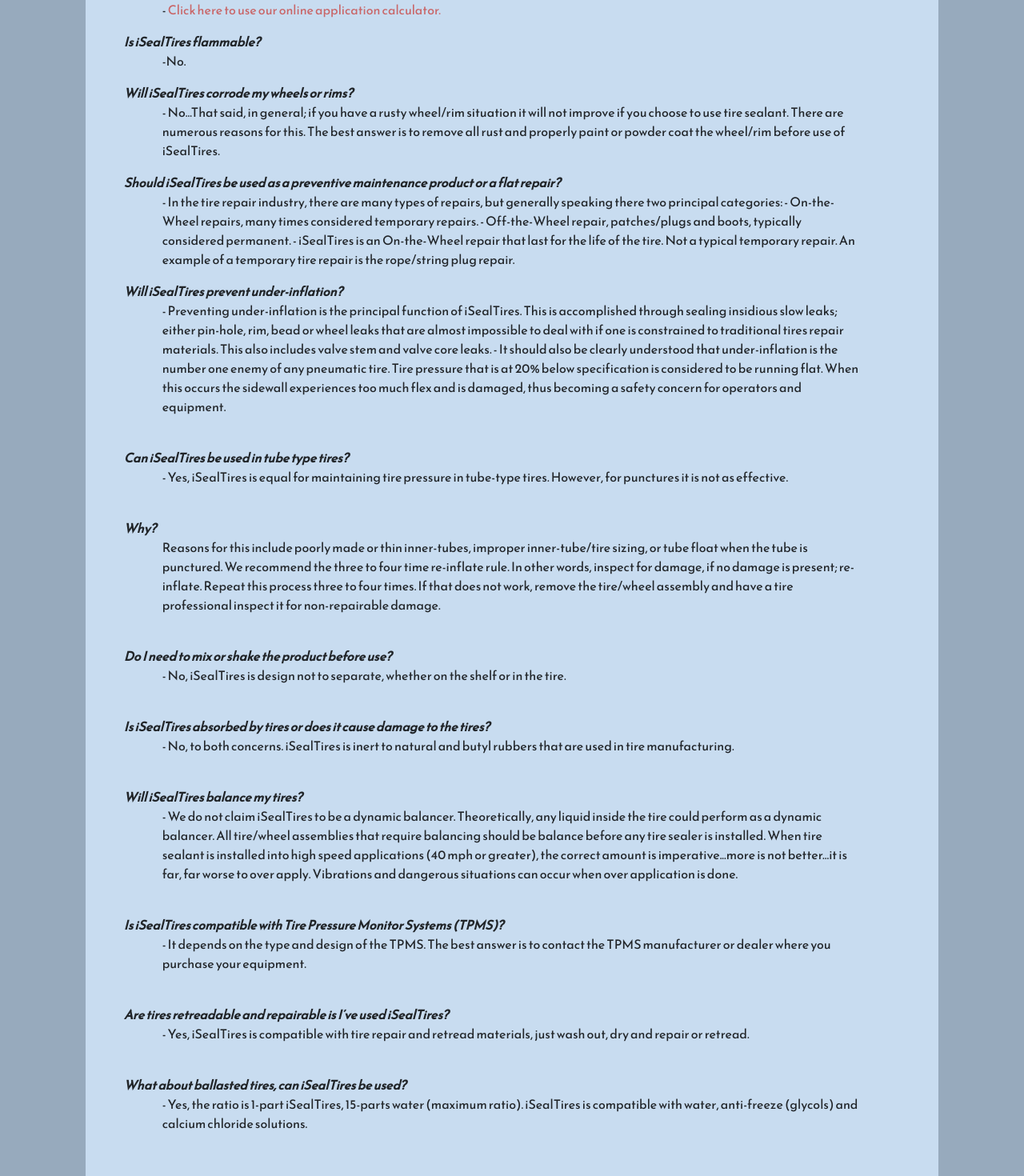
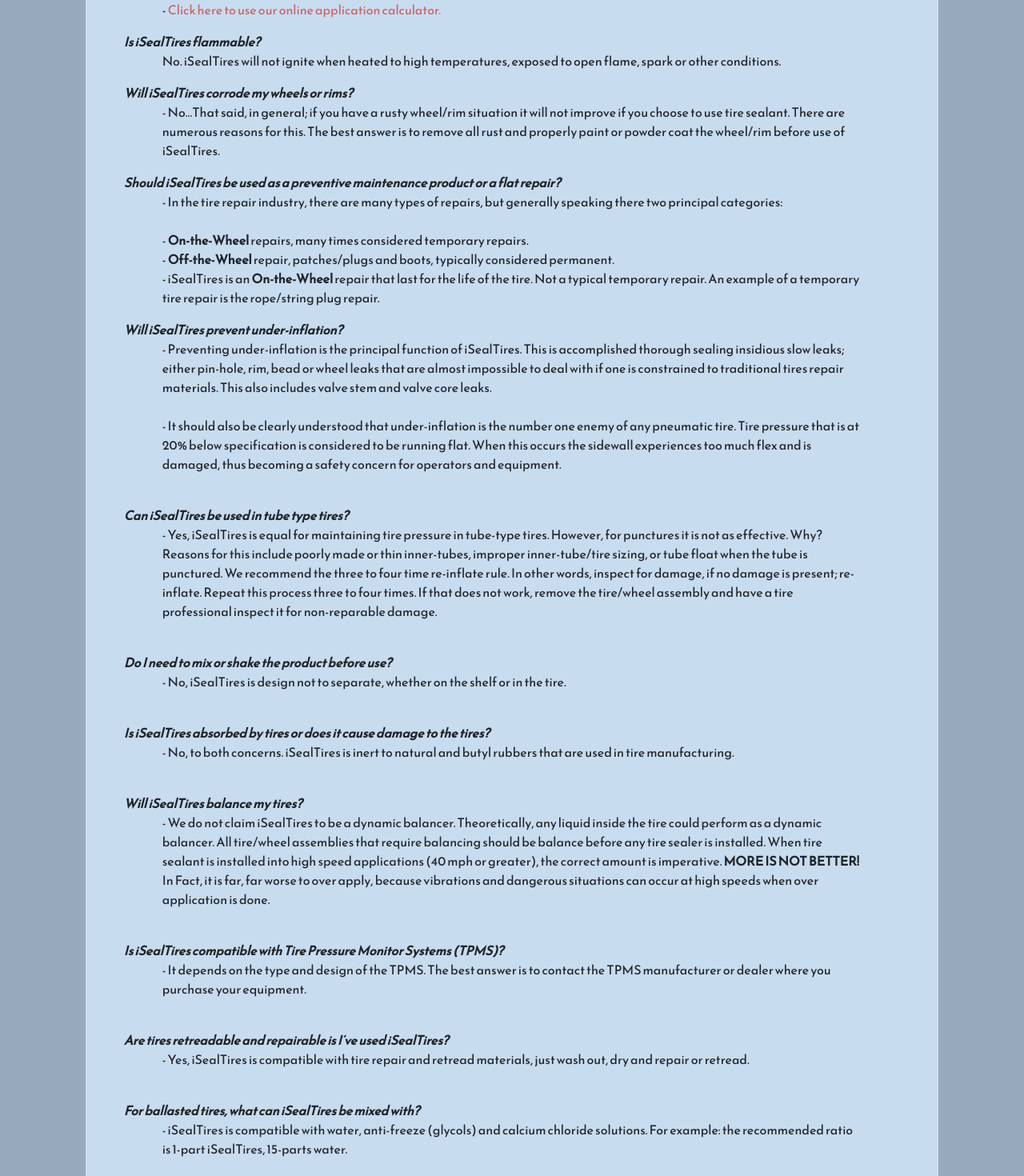
Before and after one commit to d-das/isealtires, an Angular app: page /faq in a window 1280 px wide. Shown: the part 320-1790 px from the top of the page at 80% size. Built offline with nearby package versions, Linux system fonts and the light colour scheme.

Commit message:
updated text and content

```diff
--- a/src/app/contact/contact.component.html
+++ b/src/app/contact/contact.component.html
@@ -6,7 +6,7 @@
         <h1>About Us</h1>
       </div>
       <p>
-        After several years of development and testing iSealTires brand introduced its first product Heavy Duty Tire Sealant in mid-2017. Led by an experienced Tire Retread and Repair professional with many years of industry experience in the development and manufacture of tire repair liquid formulae (Chemical Vulcanizing Fluids). This unique and highly effective formulae came to life. The company is owned by Rex Hidle, during his career his job path has covered Aerospace, Oil Field Wireline Service, Manufacturing, Sale and Marketing, Quality Assurance and Regulatory Affairs. Additionally, he has been involved in numerous industry associations including Tire Industry Association, American Trucking Associations - Technology and Maintenance Council, Tread Rubber Manufactures Group, Tire Retread & Repair Information Bureau and other state and local trucking and industry associations.
+        After several years of development and testing iSealTires brand introduced its first product Heavy Duty Tire Sealant in mid-2017. Led by an experienced Tire Retread and Repair professional with 10+ years of tire industry experience in the development and manufacture of tire repair, including liquid formulae (Chemical Vulcanizing Fluids). This unique and highly effective formulae came to life. The company is owned by Rex Hidle, during his career his job path has covered Aerospace, Oil Field Wireline Service, Manufacturing, Sale and Marketing, Quality Assurance and Regulatory Affairs. Additionally, he has been involved in numerous industry associations including Tire Industry Association, American Trucking Associations - Technology and Maintenance Council, Tread Rubber Manufactures Group, Tire Retread & Repair Information Bureau and other state and local trucking and industry associations.
       </p>
       <div class="text-center">
         <h1>Contact Us</h1>
--- a/src/app/faq/faq.component.html
+++ b/src/app/faq/faq.component.html
@@ -19,14 +19,14 @@
         Is iSealTires flammable?
       </div>
       <div class="mx-5 mb-3">
-        -No.
+        No. iSealTires will not ignite when heated to high temperatures, exposed to open flame, spark or other conditions.
       </div>
 
       <div class="ques">
         Will iSealTires corrode my wheels or rims?
       </div>
       <div class="mx-5 mb-3">
-        - No...That said, in general; if you have a rusty wheel/rim situation it will not improve if you choose to use tire sealant. There are numerous reasons for this. The best answer is to remove all rust and properly paint or powder coat the wheel/rim before use of iSealTires.
+        - No…That said, in general; if you have a rusty wheel/rim situation it will not improve if you choose to use tire sealant. There are numerous reasons for this. The best answer is to remove all rust and properly paint or powder coat the wheel/rim before use of iSealTires.
       </div>
 
       <div class="ques">
@@ -34,30 +34,28 @@
       </div>
       <div class="mx-5 mb-3">
         - In the tire repair industry, there are many types of repairs, but generally speaking there two principal categories:
-- On-the-Wheel repairs, many times considered temporary repairs. - Off-the-Wheel repair, patches/plugs and boots, typically considered
-permanent. - iSealTires is an On-the-Wheel repair that last for the life of the tire. Not a typical temporary repair. An example of a temporary tire repair is the rope/string plug repair.
+        <br><br>
+        - <b>On-the-Wheel</b> repairs, many times considered temporary repairs.
+        <br>
+        - <b>Off-the-Wheel</b> repair, patches/plugs and boots, typically considered permanent.
+        <br>
+        - iSealTires is an <b>On-the-Wheel</b> repair that last for the life of the tire. Not a typical temporary repair. An example of a temporary tire repair is the rope/string plug repair.
       </div>
 
       <div class="ques">
         Will iSealTires prevent under-inflation?
       </div>
       <div class="mx-5 mb-3">
-        - Preventing under-inflation is the principal function of iSealTires. This is accomplished through sealing insidious slow leaks; either pin-hole, rim, bead or wheel leaks that are almost impossible to deal with if one is constrained to traditional tires repair materials. This also includes valve stem and valve core leaks. - It should also be clearly understood that under-inflation is the number one enemy of any pneumatic tire. Tire pressure that is at 20% below specification is considered to be running flat. When this occurs the sidewall experiences too much flex and is damaged, thus becoming a safety concern for operators and equipment.
+        - Preventing under-inflation is the principal function of iSealTires. This is accomplished thorough sealing insidious slow leaks; either pin-hole, rim, bead or wheel leaks that are almost impossible to deal with if one is constrained to traditional tires repair materials. This also includes valve stem and valve core leaks.
+        <br><br>
+        - It should also be clearly understood that under-inflation is the number one enemy of any pneumatic tire. Tire pressure that is at 20% below specification is considered to be running flat. When this occurs the sidewall experiences too much flex and is damaged, thus becoming a safety concern for operators and equipment.
       </div>
       <br>
       <div class="ques">
         Can iSealTires be used in tube type tires?
       </div>
       <div class="mx-5 mb-3">
-        - Yes, iSealTires is equal for maintaining tire pressure in tube-type tires. However, for punctures it is not as effective.
-      </div>
-
-      <br>
-      <div class="ques">
-        Why?
-      </div>
-      <div class="mx-5 mb-3">
-        Reasons for this include poorly made or thin inner-tubes, improper inner-tube/tire sizing, or tube float when the tube is punctured. We recommend the three to four time re-inflate rule. In other words, inspect for damage, if no damage is present; re-inflate. Repeat this process three to four times. If that does not work, remove the tire/wheel assembly and have a tire professional inspect it for non-repairable damage.
+        - Yes, iSealTires is equal for maintaining tire pressure in tube-type tires. However, for punctures it is not as effective. Why? Reasons for this include poorly made or thin inner-tubes, improper inner-tube/tire sizing, or tube float when the tube is punctured. We recommend the three to four time re-inflate rule. In other words, inspect for damage, if no damage is present; re-inflate. Repeat this process three to four times. If that does not work, remove the tire/wheel assembly and have a tire professional inspect it for non-reparable damage.
       </div>
 
       <br>
@@ -81,7 +79,7 @@
         Will iSealTires balance my tires?
       </div>
       <div class="mx-5 mb-3">
-        - We do not claim iSealTires to be a dynamic balancer. Theoretically, any liquid inside the tire could perform as a dynamic balancer. All tire/wheel assemblies that require balancing should be balance before any tire sealer is installed. When tire sealant is installed into high speed applications (40 mph or greater), the correct amount is imperative...more is not better...it is far, far worse to over apply. Vibrations and dangerous situations can occur when over application is done.
+        - We do not claim iSealTires to be a dynamic balancer. Theoretically, any liquid inside the tire could perform as a dynamic balancer. All tire/wheel assemblies that require balancing should be balance before any tire sealer is installed. When tire sealant is installed into high speed applications (40 mph or greater), the correct amount is imperative. <b>MORE IS NOT BETTER!</b> In Fact, it is far, far worse to over apply, because vibrations and dangerous situations can occur at high speeds when over application is done.
       </div>
 
       <br>
@@ -102,10 +100,10 @@
 
       <br>
       <div class="ques">
-        What about ballasted tires, can iSealTires be used?
+        For ballasted tires, what can iSealTires be mixed with?
       </div>
       <div class="mx-5 mb-3">
-        - Yes, the ratio is 1-part iSealTires, 15-parts water (maximum ratio). iSealTires is compatible with water, anti-freeze (glycols) and calcium chloride solutions.
+        - iSealTires is compatible with water, anti-freeze (glycols) and calcium chloride solutions. For example: the recommended ratio is 1-part iSealTires, 15-parts water.
       </div>
 
     </div>
--- a/src/app/how-it-works/how-it-works.component.html
+++ b/src/app/how-it-works/how-it-works.component.html
@@ -6,7 +6,7 @@
         <h1>How It Works</h1>
       </div>
       <p class="mx-5">
-        iSealTires® works by creating a small pool of product at the bottom of the tire when at rest. As the tire rotates product evenly distributes throughout the entire inner surface of the tire. This action allows the product to eliminate air loss from bead leaks and pin holes, virtually eliminating casing porosity. When the vehicle slows down iSealTires® again begins to pool at 20 mph or below, thereby sealing any new punctures. This is done by air pressure forcing fibers and fillers into the puncture/leak, as well as, the rolling of the tire mechanically compacting the sealant into a permanent flexible plug.
+        iSealTires® works by creating a small pool of product at the bottom of the tire when at rest. As the tire rotates product evenly distributes throughout the entire inner surface of the tire. This action allows the product to eliminate air loss from bead leaks and pin holes, virtually eliminating casing porosity. When the vehicle slows down iSealTires® again begins to pool at 20 mph or lower, thereby sealing any new punctures. This is achieved by air pressure forcing fibers and fillers into the puncture/leak, as well as the rolling of the tire mechanically compacting the sealant into a permanent flexible plug.
       </p>
       <div class="m-5 text-center">
         <img class="img-responsive"src="../assets/resized_tire_sealant.jpg" alt="tire_sealant" /> <br>
```
Also changed, not shown: src/app/home/home.component.html (+12 -7 lines).
